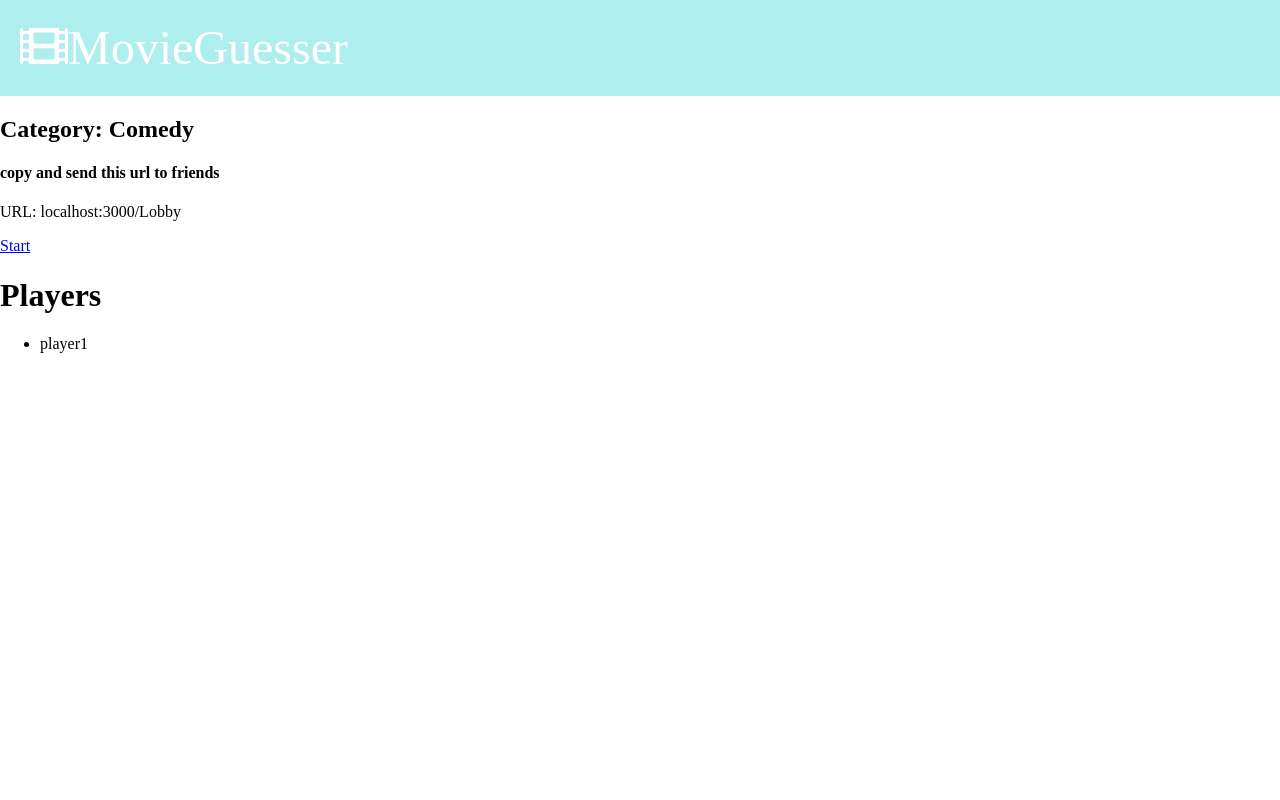
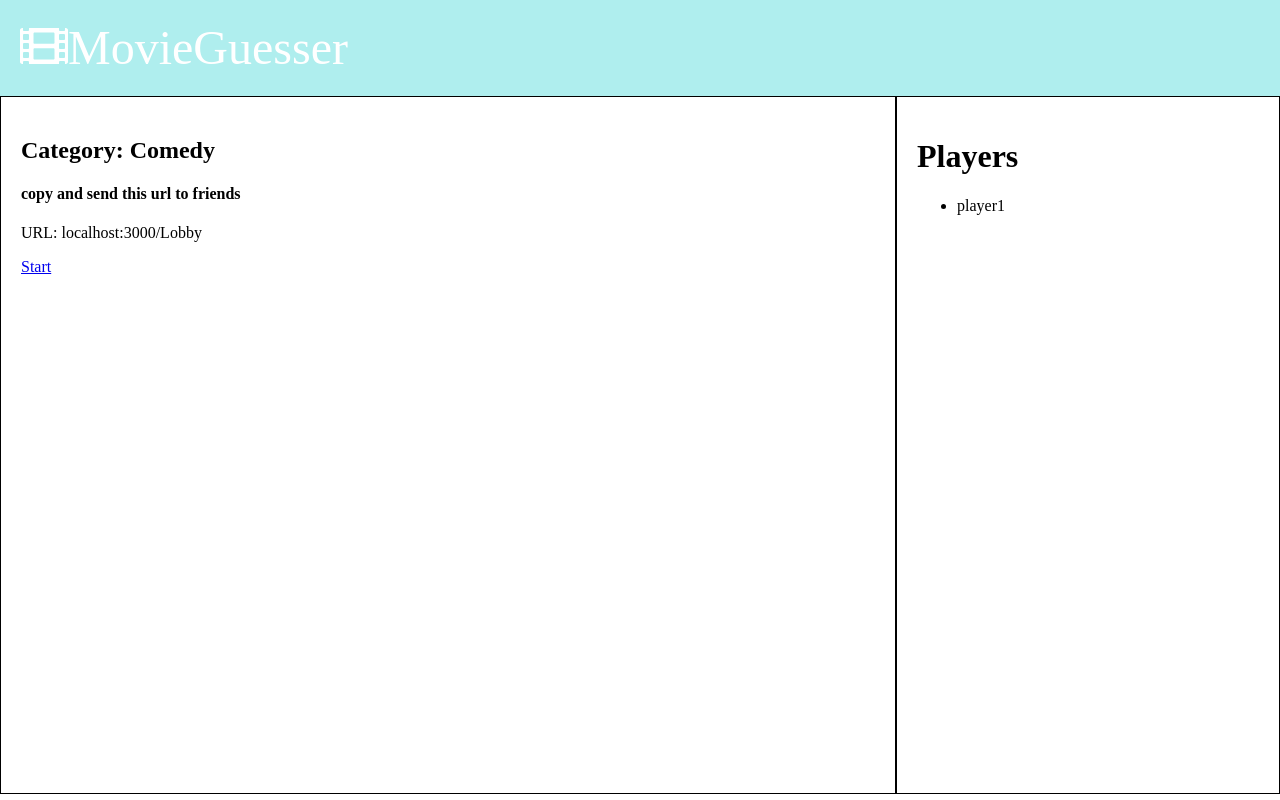
Before and after one commit to vishnuchen/Movie-Guesser, a React (Create React App) app: page /lobby in a window 1280 px wide. Built offline with nearby package versions, Linux system fonts and the light colour scheme; a web font is replaced by a local one.

Commit message:
added css for lobby and game page

```diff
--- a/src/App.js
+++ b/src/App.js
@@ -12,6 +12,8 @@ import Home from "./Home/Home.jsx"
 import LobbyNav from "./Lobby/LobbyNav.jsx";
 import GameNav from "./Game/GameNav.jsx";
 import '../styles/home.css';
+import '../styles/game.css';
+import '../styles/lobby.css';
 
 class App extends Component {
   render() {
--- a/src/Lobby/LobbyNav.jsx
+++ b/src/Lobby/LobbyNav.jsx
@@ -18,8 +18,14 @@ class LobbyNav extends Component {
               {filmElement}MovieGuesser
             </a>
         </nav>
-        <GameInfo />
-        <PlayerList />
+        <div className="lobby-main">
+          <div className="game-info">
+            <GameInfo />
+          </div>
+          <div className="player-list">
+            <PlayerList />
+          </div>
+        </div>
       </div>
     );
   }
--- /dev/null
+++ b/styles/game.css
@@ -0,0 +1,23 @@
+.timer {
+  display: flex;
+  justify-content: space-between;
+  border: 1px solid black;
+  padding: 20px;
+}
+
+ .game-cat {
+  display: flex;
+  height: 60vh;
+  border: 1px solid black;
+}
+
+ .game-cat-content {
+  margin: auto;
+}
+
+ .progress-bar {
+  display: flex;
+  justify-content: center;
+  border: 1px solid black;
+  padding: 20px;
+}
--- /dev/null
+++ b/styles/lobby.css
@@ -0,0 +1,10 @@
+.lobby-main {
+  display: grid;
+  grid-template-columns: 70% 30%;
+}
+
+ .game-info, .player-list {
+  border: 1px solid black;
+  height: 82vh;
+  padding: 20px;
+}
```
